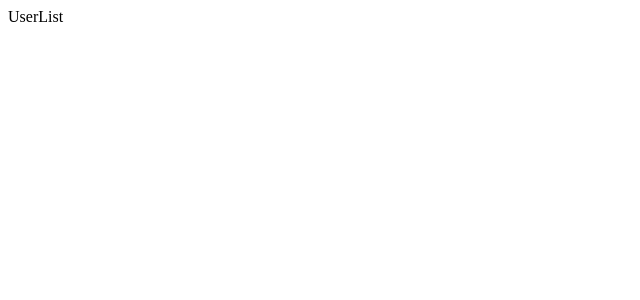
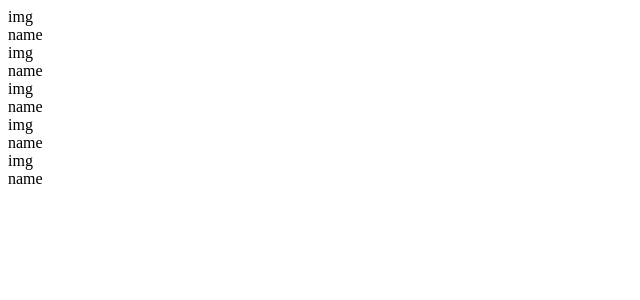
Before and after one commit to patryk-olti/chat.js, a Next.js app: page /messagePage in a window 1280 px wide. Shown: the top 300 px of the page, without its empty margins (0-640 px from the left). Built offline with nearby package versions, Linux system fonts and the light colour scheme.

Commit message:
Created single user component.

```diff
--- /dev/null
+++ b/src/components/userList/singleUser.tsx
@@ -0,0 +1,11 @@
+const SingleUser = () => {
+
+    return(
+        <div>
+            <div> img </div>
+            <div> name </div>
+        </div>
+    )
+}
+
+export default SingleUser;
--- a/src/components/userList/userList.tsx
+++ b/src/components/userList/userList.tsx
@@ -1,8 +1,14 @@
+import SingleUser from "./singleUser";
+
 const UserList = () => {
 
     return(
         <div>
-            UserList
+            <SingleUser />
+            <SingleUser />
+            <SingleUser />
+            <SingleUser />
+            <SingleUser />
         </div>
     )
 }
```
